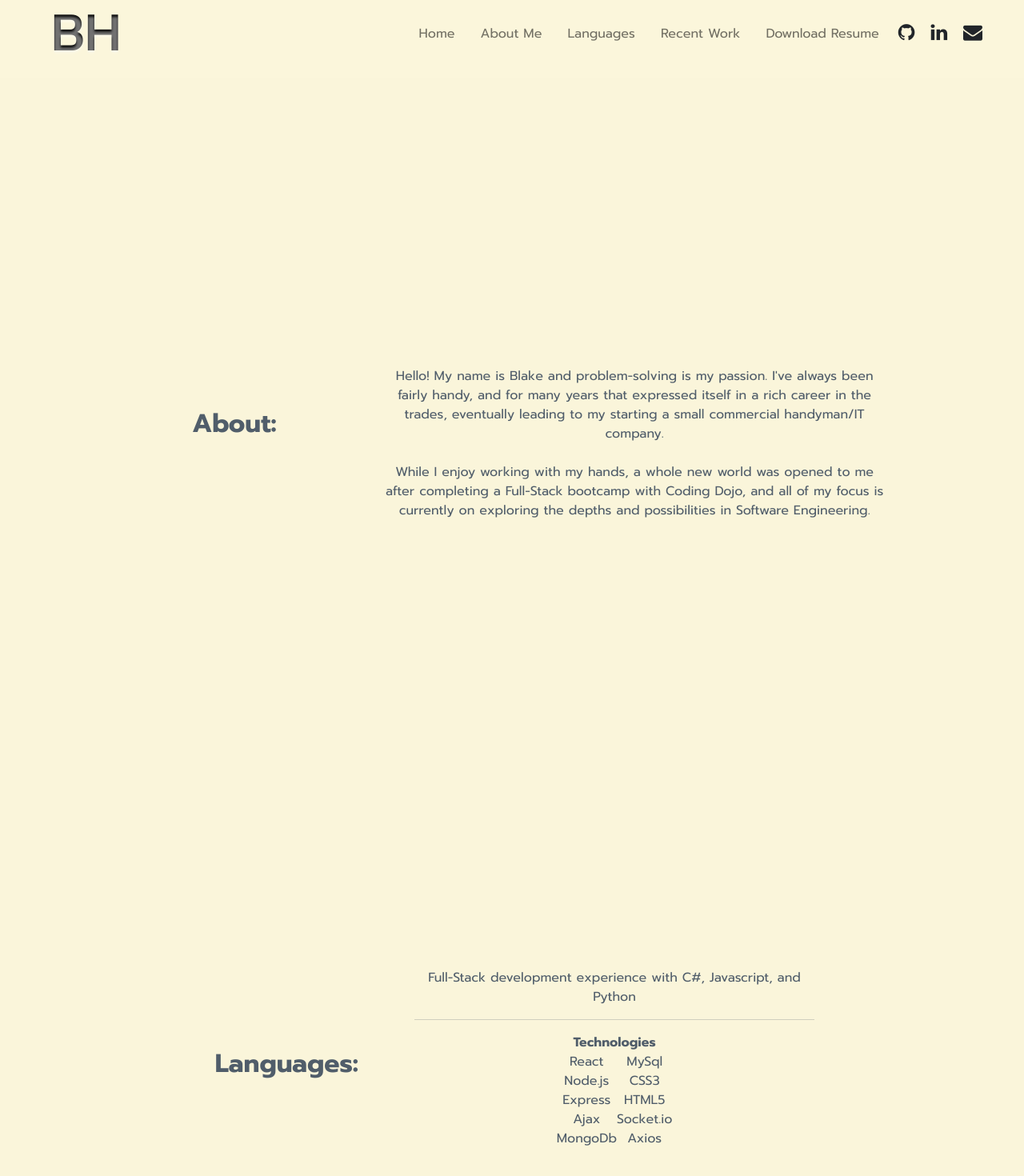
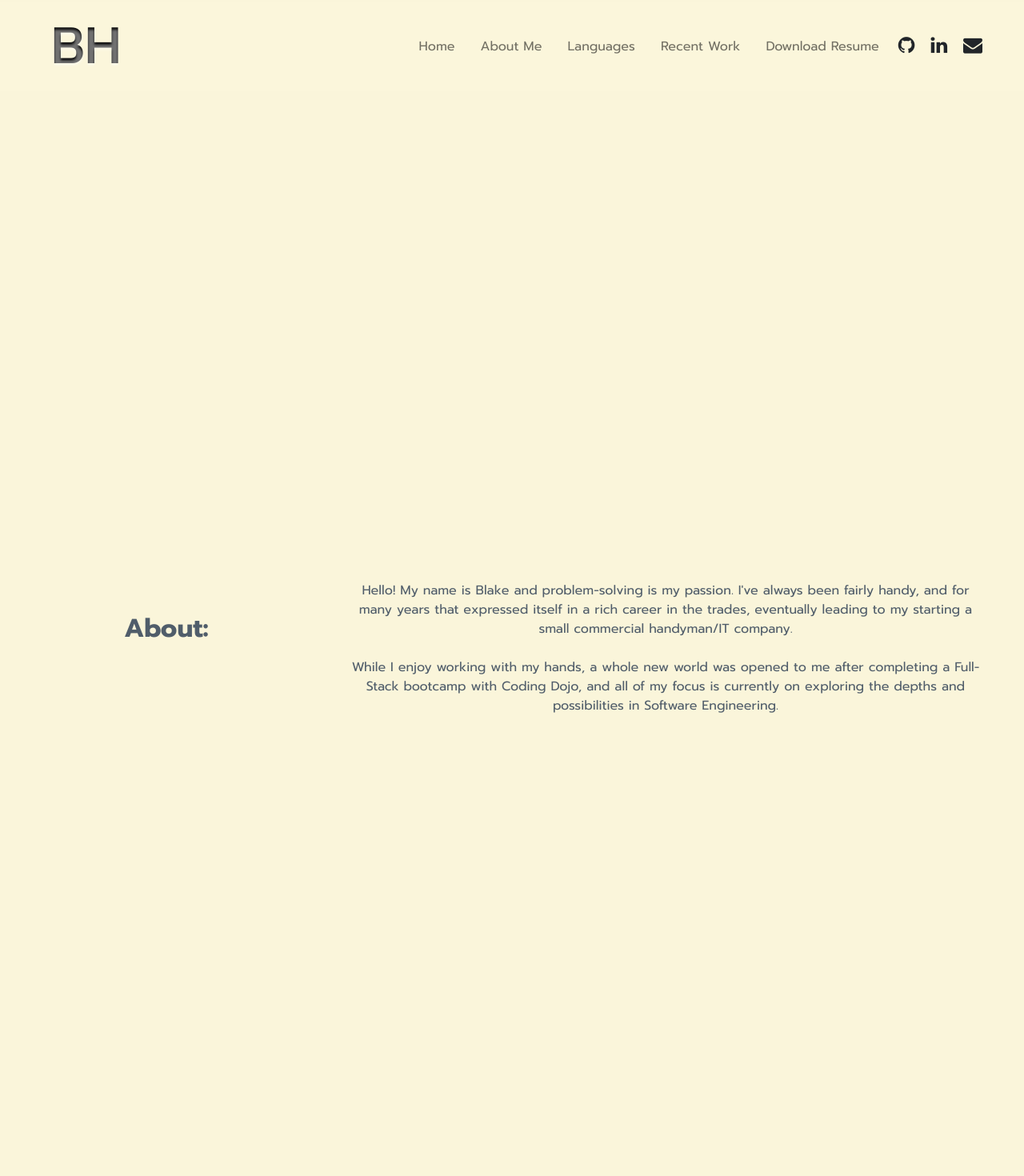
Before and after one commit to bhunter87/ProjectPage, a React (Create React App) app: page / in a window 1280 px wide. Shown: the part 700-2170 px from the top of the page at 80% size. Built offline with nearby package versions, Linux system fonts and the light colour scheme; the HTML template or start-up script is replaced by a standard one.

Commit message:
update1 10/31 - more responsiveness - landscape

```diff
--- a/src/App.css
+++ b/src/App.css
@@ -10,7 +10,9 @@ div.mainPage {
     justify-content: center;
     flex-direction: column;
     text-align: center;
-    position: absolute;
+    position: relative;
+    gap: 0;
+    width: 100vw;
 }
 #navbar-container {
     margin-top: calc(100vh - 34em);
@@ -34,7 +36,7 @@ div.mainPage {
     color: #505d6a;
     display: flex;
     height: 100vh;
-    width: 100vw;
+    width: 100%;
     padding: auto;
     justify-content: center;
     align-items: center;
@@ -104,6 +106,7 @@ div.mainPage {
 }
 #languages {
     color: #505d6a;
+    width: 100%;
 }
 
 .infoBoxes {
@@ -112,6 +115,7 @@ div.mainPage {
     align-items: center;
     min-height: 100vh;
     position: relative;
+    width: 100%;
 }
 
 .activeProjects {
@@ -146,10 +150,16 @@ img {
 .work {
     justify-content: center;
     align-items: center;
-    min-height: 100vw;
+    min-height: 100vh;
     margin-top: auto;
     display: flex;
     position: relative;
+    width: 100%;
+}
+#work {
+    display: flex;
+    align-items: center;
+    width: 100%;
 }
 .lastCol ul li {
     list-style: none;
@@ -176,7 +186,6 @@ img {
         margin: 0;
         padding: 0;
         display: flex;
-        min-width: auto;
     }
     .colAdjust {
         margin-right: 3em;
@@ -192,7 +201,6 @@ img {
         margin-top: 20em;
     }
     .work {
-        display: flex;
         min-height: 100vh;
         flex-direction: column;
     }
@@ -209,9 +217,6 @@ img {
     #homePageView {
         text-align: center;
         height: max-content;
-    }
-    #languages {
-        /* margin-top: 20em; */
     }
 }
 @media screen and (max-width: 805px) {
@@ -272,3 +277,84 @@ img {
         margin-top: calc(100vh - 55em);
     }
 }
+@media only screen and (min-device-width: 390px) and (max-device-width: 844px) and (orientation: landscape) {
+    #homePageView {
+        margin-top: 10em;
+    }
+    #navbar-container {
+        margin-top: calc(100vh - 23em);
+    }
+    #work {
+        width: 100%;
+    }
+    .body {
+        margin: 0;
+        position: relative;
+        height: 100vw;
+        padding: 0;
+    }
+    .colAdjust {
+        margin-right: 0em;
+    }
+}
+@media only screen and (min-device-width: 414px) and (max-device-width: 896px) and (orientation: landscape) {
+    #homePageView {
+        margin-top: 10em;
+    }
+    #navbar-container {
+        margin-top: calc(100vh - 23em);
+    }
+    #work {
+        width: 100%;
+    }
+    .body {
+        margin: 0;
+        position: relative;
+        height: 100vw;
+        padding: 0;
+    }
+    .colAdjust {
+        margin-right: 0em;
+    }
+}
+
+@media only screen and (min-device-width: 360px) and (max-device-width: 740px) and (orientation: landscape) {
+    #homePageView {
+        margin-top: 8em;
+    }
+    #navbar-container {
+        margin-top: calc(100vh - 31em);
+    }
+    #work {
+        width: 100%;
+    }
+    .body {
+        margin: 0;
+        position: relative;
+        height: 100vw;
+        padding: 0;
+    }
+    .colAdjust {
+        margin-right: 0em;
+    }
+}
+@media only screen and (min-device-width: 375px) and (max-device-width: 667px) and (orientation: landscape) {
+    #homePageView {
+        margin-top: 7em;
+    }
+    #navbar-container {
+        margin-top: calc(100vh - 32.5em);
+    }
+    #work {
+        width: 100%;
+    }
+    .body {
+        margin: 0;
+        position: relative;
+        height: 100vw;
+        padding: 0;
+    }
+    .colAdjust {
+        margin-right: 0em;
+    }
+}
--- a/src/App.js
+++ b/src/App.js
@@ -177,10 +177,12 @@ function App() {
                         </div>
                     </div>
                 </section>
-                <section className="container body" id="work">
-                    <div className="work">
-                        <div className="  mainColLeft">Recent Work:</div>
-                        <div className=" mainColRight mt-5">
+                <section className="body" id="work">
+                    <div className="work infoBoxes">
+                        <div className=" colAdjust mainColLeft">
+                            Recent Work:
+                        </div>
+                        <div className=" mainColRight">
                             <div className="mb-5">
                                 <strong>Wilderness Finder</strong>{" "}
                                 React/C#/MySql
```
